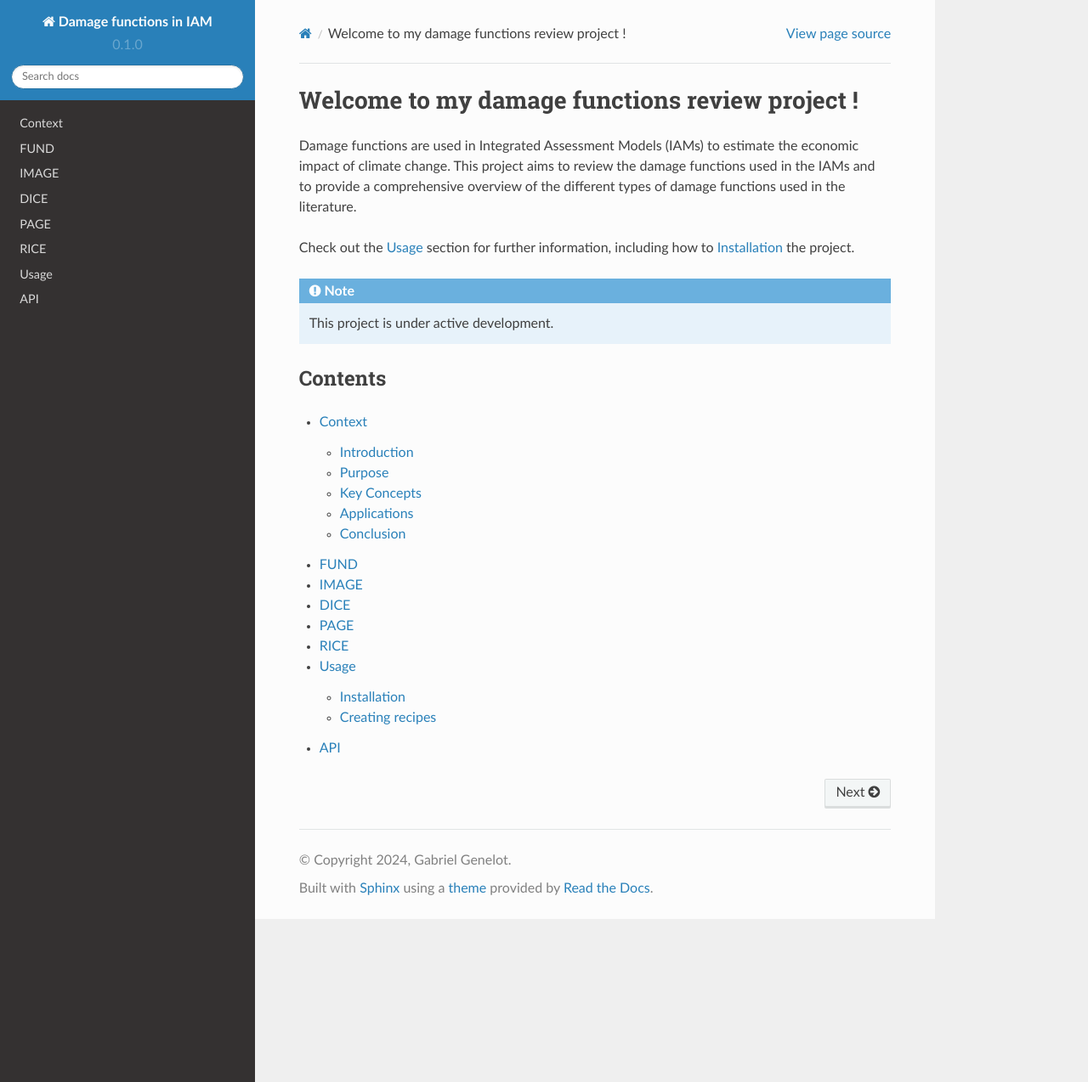
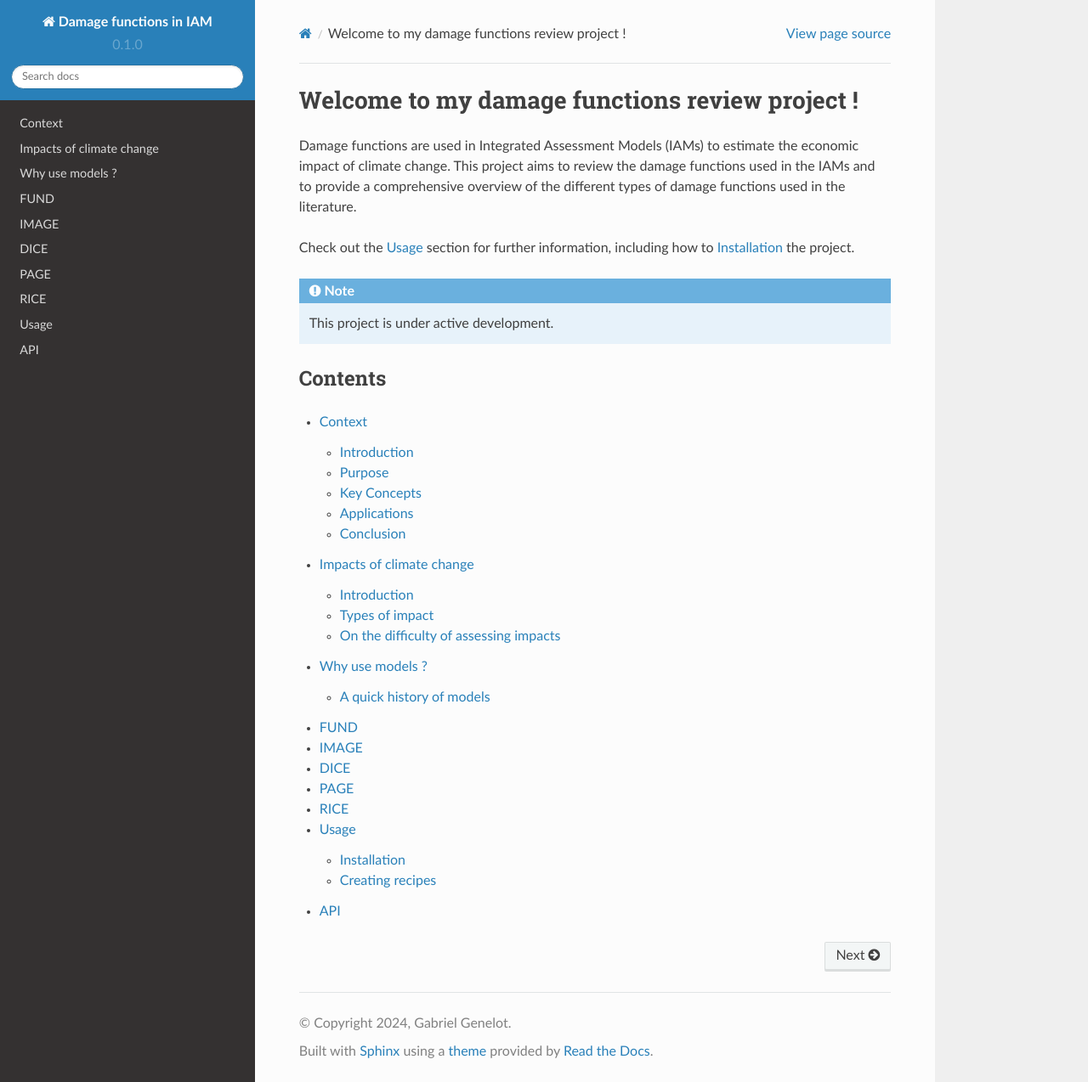
Before and after one commit to ggenelot/damage-functions-modeling, a Sphinx documentation site: the page built from docs/source/index.rst, in a window 1280 px wide and 1274 px high. Shown: the whole window at 85% size. Built offline with Sphinx 7.4.7 and the Read the Docs theme 2.0.0, drawn with Linux system fonts in a browser that asks for light colours.

Commit message:
Changed the TOCtree

```diff
--- /dev/null
+++ b/docs/source/IAM.rst
@@ -0,0 +1,9 @@
+=========
+Integrated Assessment Modeling
+==============================
+
+Why use models ?
+================
+
+A quick history of models
+-------------------------
--- /dev/null
+++ b/docs/source/impacts.rst
@@ -0,0 +1,11 @@
+Impacts of climate change
+=========================
+
+Introduction
+------------
+
+Types of impact
+---------------
+
+On the difficulty of assessing impacts
+---------------------------------------
--- a/docs/source/index.rst
+++ b/docs/source/index.rst
@@ -16,6 +16,8 @@ Contents
 .. toctree::
 
    context
+   impacts
+   IAM
    functions
    usage
    api
```
